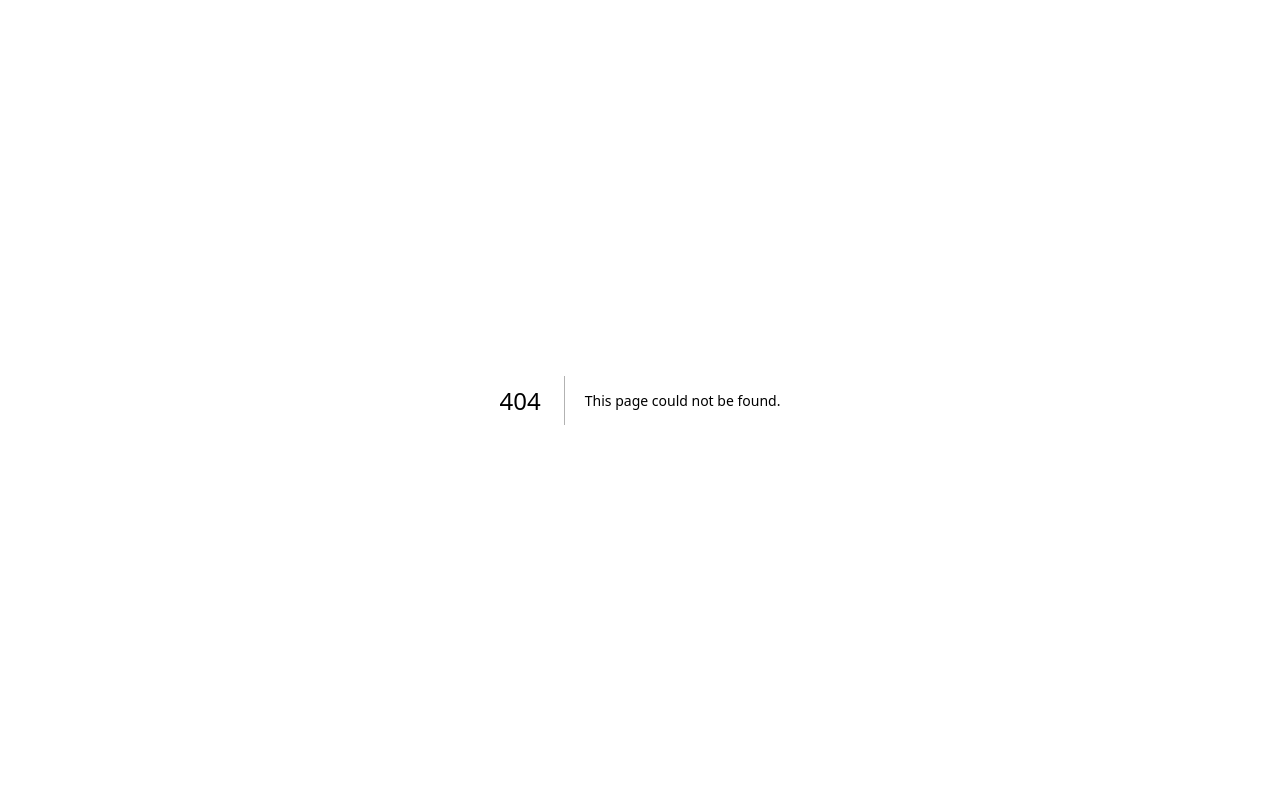
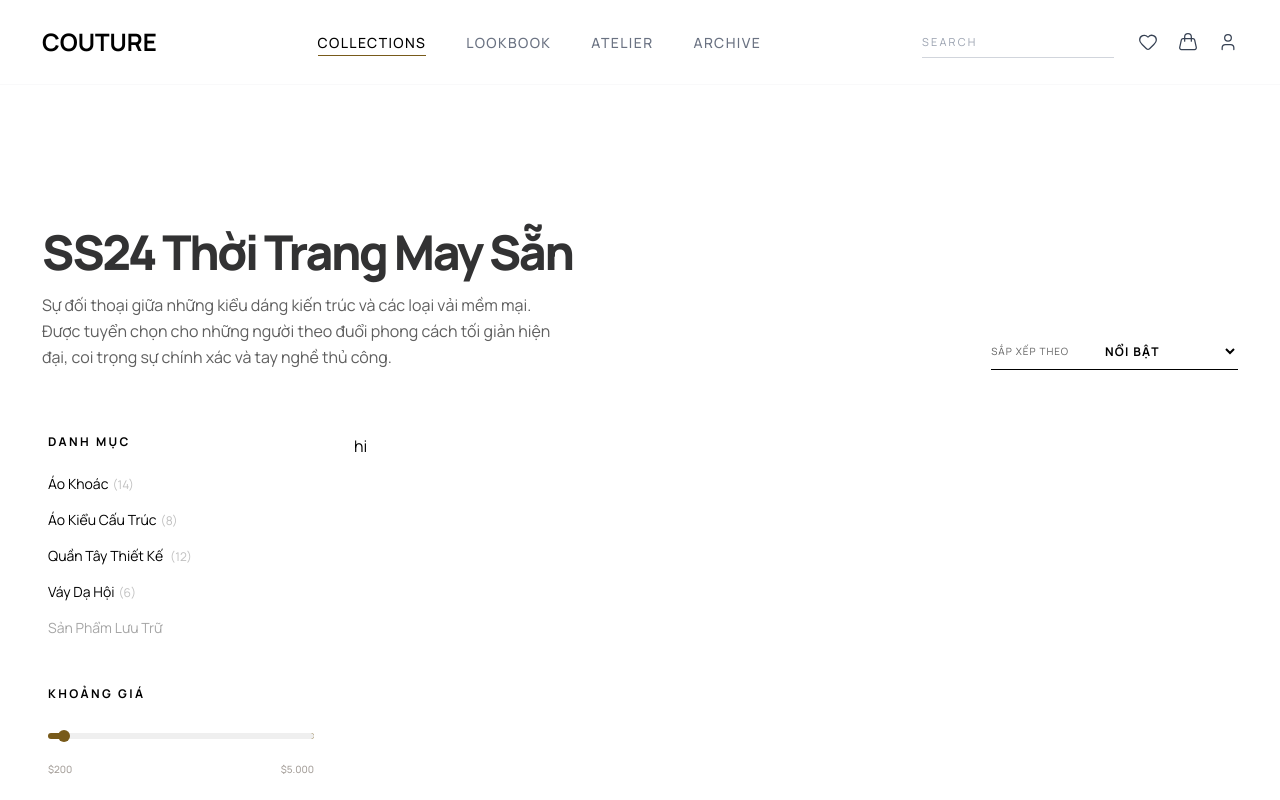
Before and after one commit to ThaiThanhQuan/fashion, a Next.js app: page /collections in a window 1280 px wide. Before the commit this address had no page. Shown: the top 800 px of the page. Built offline with nearby package versions, Linux system fonts and the light colour scheme.

Commit message:
done header and filter from collection page

```diff
--- a/package.json
+++ b/package.json
@@ -9,6 +9,7 @@
     "lint": "eslint"
   },
   "dependencies": {
+    "@radix-ui/react-slider": "^1.3.6",
     "lucide-react": "^1.8.0",
     "next": "16.2.3",
     "react": "19.2.4",
--- /dev/null
+++ b/src/app/(public)/collections/components/CollectionsHeader/CollectionsHeader.tsx
@@ -0,0 +1,35 @@
+function CollectionsHeader() {
+  return (
+    <div className="container mb-16">
+      <h1 className="mb-4 text-5xl font-extrabold tracking-tighter font-headline text-[#323233]">
+        SS24 Thời Trang May Sẵn
+      </h1>
+
+      <div className="flex items-end justify-between">
+        <p className="max-w-lg leading-relaxed font-body text-[#5f5f5f] ">
+          Sự đối thoại giữa những kiểu dáng kiến trúc và các loại vải mềm mại.
+          Được tuyển chọn cho những người theo đuổi phong cách tối giản hiện
+          đại, coi trọng sự chính xác và tay nghề thủ công.
+        </p>
+
+        <div className="flex items-center gap-8 pb-2 border-b border-outline-variant/20">
+          <span className="text-[10px] font-label uppercase tracking-widest text-[#5f5f5f] ">
+            Sắp Xếp Theo
+          </span>
+          <select
+            className="text-xs font-bold tracking-widest uppercase bg-transparent border-none font-headline"
+            name=""
+            id=""
+          >
+            <option value="">Nổi Bật</option>
+            <option value="">Mới Nhất</option>
+            <option value="">Giá: (Thấp-Cao)</option>
+            <option value="">Giá: (Cao-Thấp)</option>
+          </select>
+        </div>
+      </div>
+    </div>
+  );
+}
+
+export default CollectionsHeader;
--- /dev/null
+++ b/src/app/(public)/collections/components/FilterSection/FilterSection.tsx
@@ -0,0 +1,15 @@
+import CategoryFilter from "./components/CategoryFilter/CategoryFilter";
+import PriceRange from "./components/PriceRange/PriceRange";
+import SizeSelector from "./components/SizeSelector/SizeSelector";
+
+function FilterSection() {
+  return (
+    <>
+      <CategoryFilter />
+      <PriceRange />
+      <SizeSelector />
+    </>
+  );
+}
+
+export default FilterSection;
--- /dev/null
+++ b/src/app/(public)/collections/components/FilterSection/components/CategoryFilter/CategoryFilter.tsx
@@ -0,0 +1,32 @@
+import Link from "next/link";
+import { FilterMockData } from "../../data";
+
+function CategoryFilter() {
+  return (
+    <div className="">
+      <h3 className="text-xs font-headline font-bold uppercase tracking-[0.2em] mb-6 text-on-[#323233]">
+        Danh mục
+      </h3>
+
+      <ul className="flex flex-col space-y-4 text-sm font-body">
+        {FilterMockData.map((item) => (
+          <li key={item.id}>
+            <Link
+              href={"#"}
+              className=" text-on-surface hover:text-(--primary-color) "
+            >
+              {item.title}
+              <span className="text-xs text-[#5f5f5f66] ml-1">
+                ({item.quantity})
+              </span>
+            </Link>
+          </li>
+        ))}
+
+        <li className="cursor-not-allowed opacity-35">Sản Phẩm Lưu Trữ</li>
+      </ul>
+    </div>
+  );
+}
+
+export default CategoryFilter;
--- /dev/null
+++ b/src/app/(public)/collections/components/FilterSection/components/PriceRange/PriceRange.tsx
@@ -0,0 +1,44 @@
+"use client";
+import * as Slider from "@radix-ui/react-slider";
+import { useState } from "react";
+
+function PriceRange() {
+  const [value, setValue] = useState([200, 5000]);
+  return (
+    <div>
+      <h3 className="text-xs font-headline font-bold uppercase tracking-[0.2em] mt-12 mb-6 ">
+        Khoảng giá
+      </h3>
+
+      <Slider.Root
+        className="relative flex items-center w-full h-5"
+        value={value}
+        max={5000}
+        min={0}
+        step={10}
+        onValueChange={setValue}
+      >
+        {/* Thanh ray (Track) */}
+        <Slider.Track className="relative h-1.5 grow bg-(--primary-color) rounded-full overflow-hidden">
+          {/* Phần đã chọn (Range) */}
+          <Slider.Range className="absolute h-full bg-[#efefef] rounded-full" />
+        </Slider.Track>
+
+        {/* Nút kéo bên trái */}
+        <Slider.Thumb className="block w-3 h-3 transition-transform rounded-full cursor-pointer bg-(--primary-color) border-none focus:outline-none" />
+      </Slider.Root>
+
+      {/* Hiển thị con số bên dưới */}
+      <div className="flex justify-between mt-4">
+        <span className="text-[10px] text-stone-400 font-medium">
+          ${value[0].toLocaleString("de-DE")}
+        </span>
+        <span className="text-[10px] text-stone-400 font-medium">
+          ${value[1].toLocaleString("de-DE")}
+        </span>
+      </div>
+    </div>
+  );
+}
+
+export default PriceRange;
--- /dev/null
+++ b/src/app/(public)/collections/components/FilterSection/components/SizeSelector/SizeSelector.tsx
@@ -0,0 +1,24 @@
+function SizeSelector() {
+  const sizes = ["S", "M", "L", "XL"];
+
+  return (
+    <div className="mt-12">
+      <h3 className="text-xs font-headline font-bold uppercase tracking-[0.2em] mb-6 ">
+        Kích Cỡ Atelier
+      </h3>
+
+      <div className="grid grid-cols-4 gap-2">
+        {sizes.map((size, index) => (
+          <button
+            key={index}
+            className="border border-[#b2b2b14d] py-3 text-[10px] hover:border-[#785a1a] hover:text-(--primary-color)  focus:outline-none cursor-pointer transition-all duration-300"
+          >
+            {size}
+          </button>
+        ))}
+      </div>
+    </div>
+  );
+}
+
+export default SizeSelector;
--- /dev/null
+++ b/src/app/(public)/collections/components/FilterSection/data.ts
@@ -0,0 +1,28 @@
+export interface IFilterProductItem {
+  id: string;
+  title: string;
+  quantity: number;
+}
+
+export const FilterMockData: IFilterProductItem[] = [
+  {
+    id: "1",
+    title: "Áo Khoác",
+    quantity: 14,
+  },
+  {
+    id: "2",
+    title: "Áo Kiểu Cấu Trúc",
+    quantity: 8,
+  },
+  {
+    id: "3",
+    title: "Quần Tây Thiết Kế ",
+    quantity: 12,
+  },
+  {
+    id: "4",
+    title: "Váy Dạ Hội",
+    quantity: 6,
+  },
+];
--- /dev/null
+++ b/src/app/(public)/collections/page.tsx
@@ -0,0 +1,19 @@
+import CollectionsHeader from "./components/CollectionsHeader/CollectionsHeader";
+import FilterSection from "./components/FilterSection/FilterSection";
+
+function Collections() {
+  return (
+    <div className="pt-32 pb-20 ">
+      <CollectionsHeader />
+
+      <div className="px-(--padding-width) grid grid-cols-12 gap-10">
+        <div className="col-span-3">
+          <FilterSection />
+        </div>
+        <h1 className="col-span-9">hi</h1>
+      </div>
+    </div>
+  );
+}
+
+export default Collections;
--- a/src/layouts/Footer/components/FooterBrand/FooterBrand.tsx
+++ b/src/layouts/Footer/components/FooterBrand/FooterBrand.tsx
@@ -2,7 +2,7 @@ function FooterBrand() {
   return (
     <div className="flex flex-col ">
       <h3 className="text-xl font-bold uppercase text-stone-900 ">COUTURE</h3>
-      <p className="max-w-xs mt-6 text-xs leading-relaxed tracking-widest uppercase text-stone-500">
+      <p className="max-w-xs mt-6 text-xs leading-relaxed tracking-widest uppercase text-(--primary-color)">
         Định nghĩa cảnh quan kỹ thuật số của thời trang xa xỉ thông qua thiết kế
         có chủ đích và độ chính xác của thuật toán.
       </p>
--- a/src/layouts/Header/components/Brand/Brand.tsx
+++ b/src/layouts/Header/components/Brand/Brand.tsx
@@ -1,5 +1,11 @@
+import Link from "next/link";
+
 function Brand() {
-  return <h1 className="font-bold text-[24px]">COUTURE</h1>;
+  return (
+    <Link href="/" className="font-bold text-[24px] cursor-pointer">
+      COUTURE
+    </Link>
+  );
 }
 
 export default Brand;
--- a/src/layouts/Header/components/Navbar/Navbar.tsx
+++ b/src/layouts/Header/components/Navbar/Navbar.tsx
@@ -1,19 +1,46 @@
+"use client";
+
+import Link from "next/link";
+import { usePathname } from "next/navigation";
+
 function Navbar() {
+  const pathname = usePathname();
+
+  const navItems = [
+    { href: "/collections", label: "Collections" },
+    { href: "/lookbook", label: "Lookbook" },
+    { href: "/atelier", label: "Atelier" },
+    { href: "/archive", label: "Archive" },
+  ];
+
   return (
-    <div className="flex justify-center items-center  ">
-      <ul className="flex items-center gap-10 cursor-pointer">
-        <li className="text-sm font-medium uppercase tracking-widest border-b-2 border-black pb-1">
-          Collections
-        </li>
-        <li className=" text-sm font-medium uppercase tracking-widest text-gray-500 hover:text-black transition-colors">
-          Lookbook
-        </li>
-        <li className=" text-sm font-medium uppercase tracking-widest text-gray-500 hover:text-black transition-colors">
-          Atelier
-        </li>
-        <li className=" text-sm font-medium uppercase tracking-widest text-gray-500 hover:text-black transition-colors">
-          Archive
-        </li>
+    <div className="flex items-center justify-center">
+      <ul className="flex items-center gap-10">
+        {navItems.map((item) => {
+          const isActive = pathname === item.href;
+
+          return (
+            <li key={item.href}>
+              <Link
+                href={item.href}
+                className={`relative text-sm font-medium tracking-widest uppercase transition-colors
+                  ${
+                    isActive
+                      ? "text-black after:w-full"
+                      : "text-gray-500 hover:text-black"
+                  }
+
+                  after:absolute after:left-0 after:-bottom-1
+                  after:h-px after:w-0 after:bg-(--primary-color)
+                  after:transition-all after:duration-300
+                  hover:after:w-full
+                `}
+              >
+                {item.label}
+              </Link>
+            </li>
+          );
+        })}
       </ul>
     </div>
   );
```
Also changed, not shown: src/app/(public)/collections/components/CollectionsContent/CollectionsContent.tsx (added), 1 other file (tests, documents, lock files or other folders).
